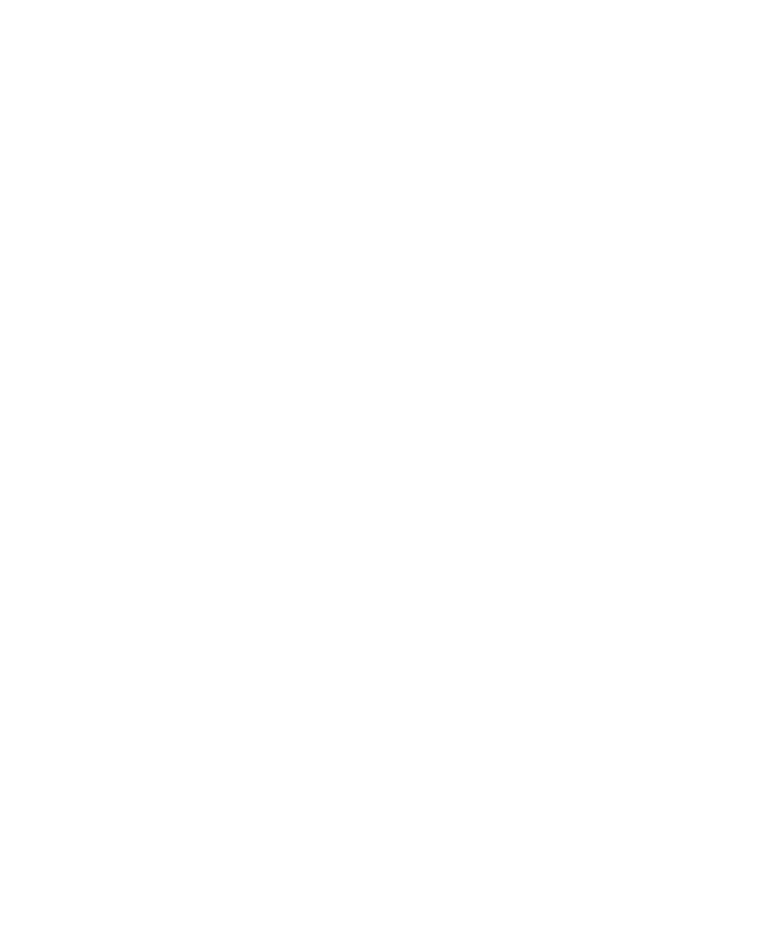
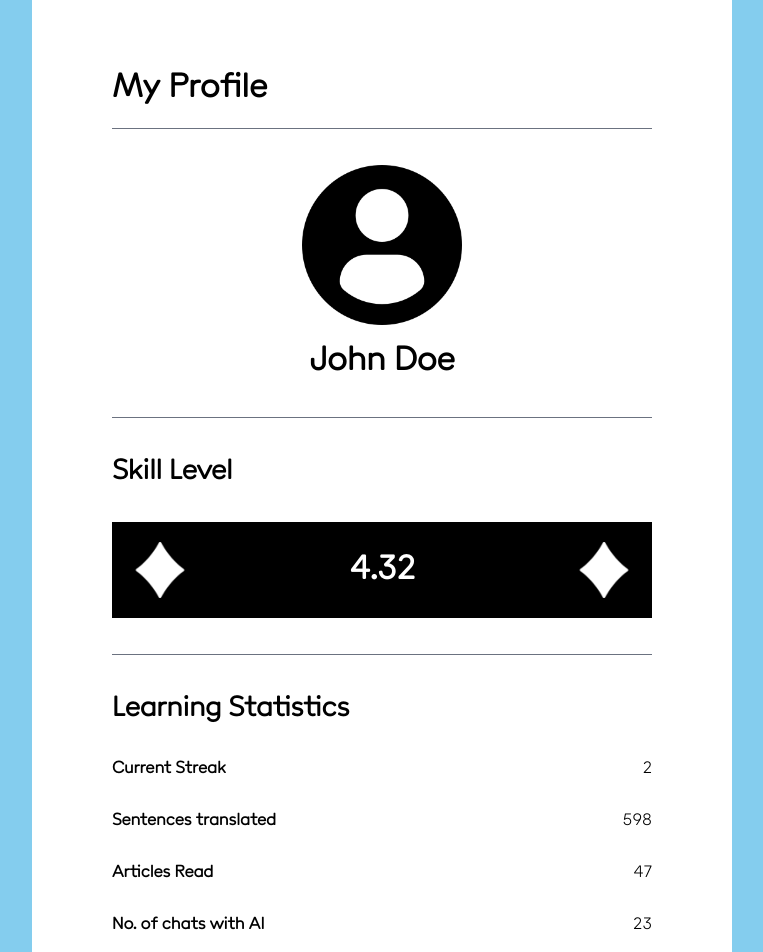
Before and after one commit to langur-treehacks/langur, a React (Create React App) app in the folder langur-dashboard/: page /my-profile in a window 1280 px wide. Before the commit this address had no page. Shown: the part 200-1152 px from the top of the page, without its empty margins (258-1021 px from the left). Before the commit the page ends 800 px from the top, so only its background shows below. Built offline with nearby package versions, Linux system fonts and the light colour scheme.

Commit message:
Profile Page completed

```diff
--- a/langur-dashboard/src/components/Navbar/Navbar.module.css
+++ b/langur-dashboard/src/components/Navbar/Navbar.module.css
@@ -20,3 +20,9 @@
 .secondHalfHomeButtonText {
     @apply text-black;
 }
+.profilePictureContainer {
+    @apply h-14 w-14 mr-10;
+}
+.profilePictureContainer:hover {
+    @apply cursor-pointer;
+}
--- a/langur-dashboard/src/components/Navbar/Navbar.tsx
+++ b/langur-dashboard/src/components/Navbar/Navbar.tsx
@@ -1,7 +1,7 @@
 import React from "react";
 import styles from "./Navbar.module.css";
 import { useNavigate } from "react-router-dom";
-
+import profilePicture from "../../assets/images/profile-picture.png";
 
 export const Navbar: React.FC = () => {
 
@@ -9,14 +9,19 @@
     const goToHomePage = () => {
         navigate('/');
     }
+    const goToProfilePage = () => {
+        navigate('/my-profile');
+    }
 
     return(
         <nav className={styles.navbarBody}>
             <div className={styles.homeButton} onClick={goToHomePage}>
                 <p className={styles.firstHalfHomeButtonText}>lang</p><p className={styles.secondHalfHomeButtonText}>ur</p>
             </div>
-            <div>
-                Profile
+            <div className={styles.profilePictureContainer} onClick={goToProfilePage}>
+                <img
+                    src={profilePicture}
+                />
             </div>
         </nav>
     );
--- /dev/null
+++ b/langur-dashboard/src/components/ProfilePage/ProfilePage.module.css
@@ -0,0 +1,52 @@
+@tailwind base;
+@tailwind components;
+@tailwind utilities;
+
+.mainScreenAfterNavbar {
+    @apply flex flex-col relative overflow-hidden w-screen items-center;
+    width: 100%;
+    background-color: #84cdee;
+}
+
+.profileContainer {
+    @apply bg-white my-20 p-20 flex flex-col;
+    width: 700px;
+}
+.profileHeader {
+    @apply text-4xl font-extrabold;
+}
+.dividerLine {
+    @apply border-t border-gray-500 my-5;
+}
+
+.imageContainer {
+    @apply flex flex-col justify-center items-center my-4;
+}
+.profileImage {
+    @apply h-40 w-40;
+}
+.userName {
+    @apply font-bold text-4xl mb-4;
+    text-align: center;
+}
+
+.statsHeader {
+    @apply text-3xl font-extrabold my-4;
+}
+
+.skillValueContainer {
+    @apply flex flex-row justify-between items-center p-5 bg-black text-white text-4xl font-extrabold text-center my-4;
+}
+.diamondImage {
+    @apply h-14 w-14;
+}
+
+.rowContainer {
+    @apply flex flex-row justify-between py-3;
+}
+.statName {
+    @apply text-lg font-bold;
+}
+.statValue {
+    @apply text-lg;
+}
--- /dev/null
+++ b/langur-dashboard/src/components/ProfilePage/ProfilePage.tsx
@@ -0,0 +1,62 @@
+import React from "react";
+import { Navbar } from "../Navbar/Navbar";
+import styles from "./ProfilePage.module.css";
+import ProfilePicture from "../../assets/images/profile-picture.png";
+import Diamond from "../../assets/images/diamond.png";
+
+const ProfilePage = () => {
+    return (
+        <div>
+            <Navbar/>
+            <div className={styles.mainScreenAfterNavbar}>
+                <div className={styles.profileContainer}>
+                    <p className={styles.profileHeader}>My Profile</p>
+                    <div className={styles.dividerLine}></div>
+
+                    <div className={styles.imageContainer}>
+                        <img
+                            className={styles.profileImage}
+                            src={ProfilePicture}
+                        />
+                    </div>
+                    <p className={styles.userName}>John Doe</p>
+                    <div className={styles.dividerLine}></div>
+
+                    <p className={styles.statsHeader}>Skill Level</p>
+                    <div className={styles.skillValueContainer}>
+                        <img
+                            className={styles.diamondImage}
+                            src={Diamond}
+                        />
+                        <p>4.32</p>
+                        <img
+                            className={styles.diamondImage}
+                            src={Diamond}
+                        />
+                    </div>
+                    <div className={styles.dividerLine}></div>
+
+                    <p className={styles.statsHeader}>Learning Statistics</p>
+                    <div className={styles.rowContainer}>
+                        <p className={styles.statName}>Current Streak</p>
+                        <p className={styles.statValue}>2</p>
+                    </div>
+                    <div className={styles.rowContainer}>
+                        <p className={styles.statName}>Sentences translated</p>
+                        <p className={styles.statValue}>598</p>
+                    </div>
+                    <div className={styles.rowContainer}>
+                        <p className={styles.statName}>Articles Read</p>
+                        <p className={styles.statValue}>47</p>
+                    </div>
+                    <div className={styles.rowContainer}>
+                        <p className={styles.statName}>No. of chats with AI</p>
+                        <p className={styles.statValue}>23</p>
+                    </div>
+                </div>
+            </div>
+        </div>
+    );
+}
+
+export default ProfilePage;
--- a/langur-dashboard/src/routing/routes.tsx
+++ b/langur-dashboard/src/routing/routes.tsx
@@ -1,6 +1,7 @@
 import { createBrowserRouter } from "react-router-dom";
 import FlashCardReviewPage from "../components/FlashCardReviewPage/FlashCardReviewPage";
 import WelcomePage from "../components/WelcomePage/WelcomePage";
+import ProfilePage from "../components/ProfilePage/ProfilePage";
 
 const router = createBrowserRouter([
     {
@@ -10,6 +11,10 @@
     {
         path: "/flash-card-review",
         element: <FlashCardReviewPage/>
+    },
+    {
+        path: "/my-profile",
+        element: <ProfilePage/>
     }
 ]);
 
```
Also changed, not shown: langur-dashboard/src/assets/images/diamond.png (added).
